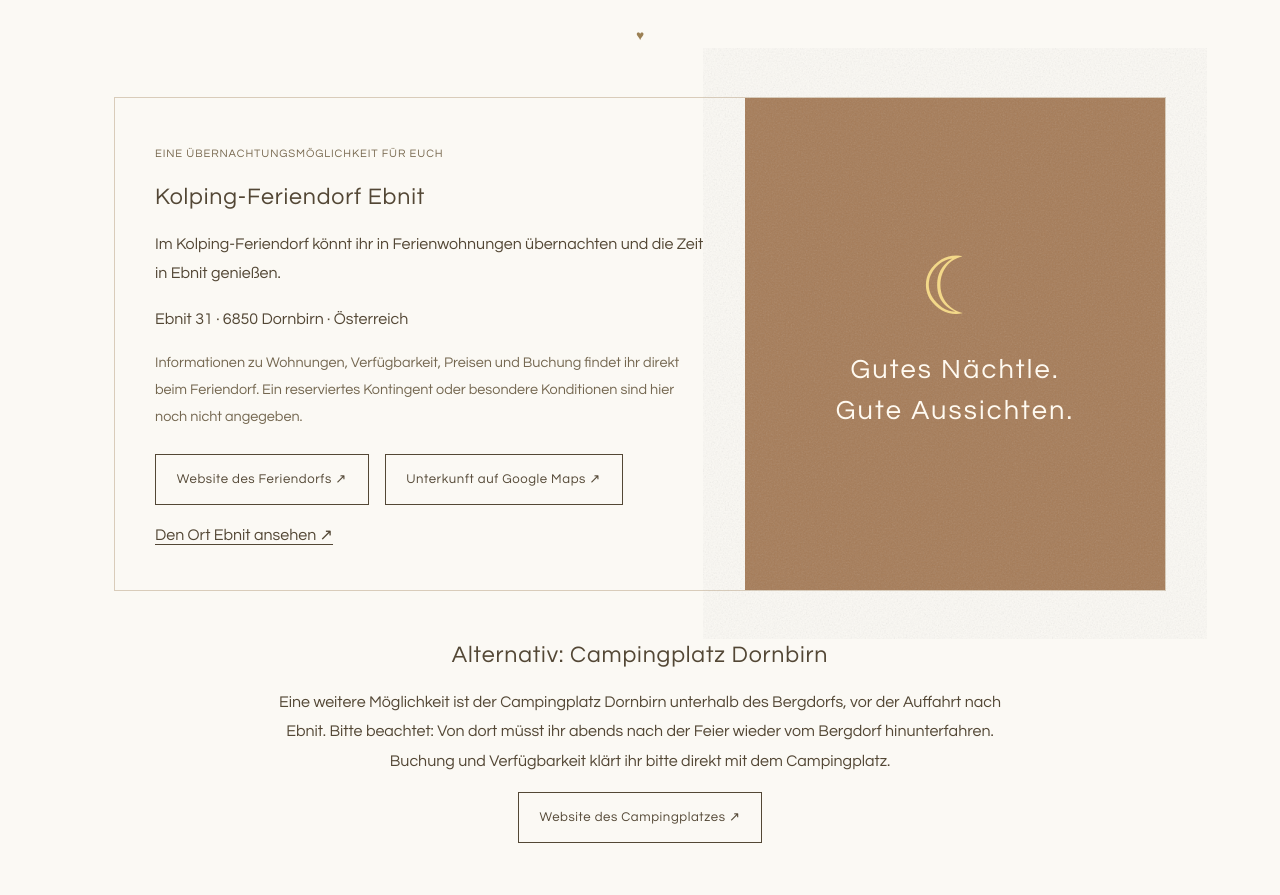
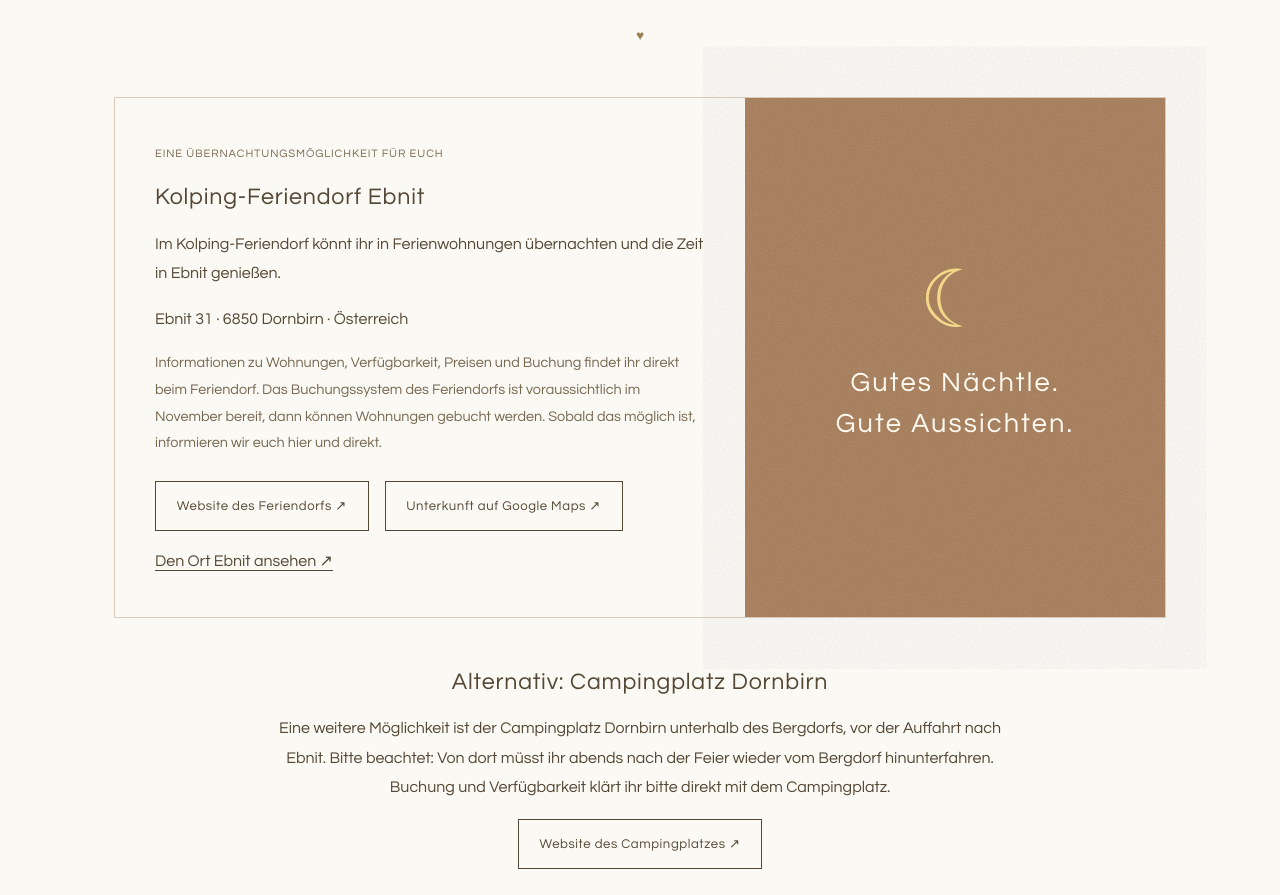
Before and after one commit to paulzierep/Natalie-und-Paul-Hochzeit-2-0-2027, a plain HTML site: page index.html in a window 1280 px wide. Shown: the part 4149-5044 px from the top of the page. Drawn offline with Linux system fonts and the light colour scheme.

Commit message:
Hinweis zum Buchungsstart im Kolping-Feriendorf ergänzen
Co-Authored-By: Claude Sonnet 5.5 <noreply@anthropic.com>

```diff
--- a/index.html
+++ b/index.html
@@ -68,7 +68,7 @@
     </section>
     <section class="section" id="uebernachten" aria-labelledby="uebernachten-titel">
       <div class="section-heading"><p class="eyebrow">Bleibt noch ein bisschen</p><h2 id="uebernachten-titel">Übernachten</h2></div>
-      <article class="unterkunft"><div><span class="tag">Eine Übernachtungsmöglichkeit für euch</span><h3>Kolping-Feriendorf Ebnit</h3><p>Im Kolping-Feriendorf könnt ihr in Ferienwohnungen übernachten und die Zeit in Ebnit genießen.</p><p>Ebnit 31 · 6850 Dornbirn · Österreich</p><p class="muted">Informationen zu Wohnungen, Verfügbarkeit, Preisen und Buchung findet ihr direkt beim Feriendorf. Ein reserviertes Kontingent oder besondere Konditionen sind hier noch nicht angegeben.</p><div class="links"><a class="button secondary" href="https://www.kolping-ebnit.at/" target="_blank" rel="noopener noreferrer">Website des Feriendorfs ↗<span class="sr-only"> (öffnet in einem neuen Tab)</span></a><a class="button secondary" href="https://www.google.com/maps/search/?api=1&amp;query=Kolping-Feriendorf+Ebnit+31+6850+Dornbirn" target="_blank" rel="noopener noreferrer">Unterkunft auf Google Maps ↗<span class="sr-only"> (öffnet in einem neuen Tab)</span></a><a href="https://maps.app.goo.gl/HhwFWJqcy7rDhzZF8" target="_blank" rel="noopener noreferrer">Den Ort Ebnit ansehen ↗<span class="sr-only"> (öffnet Google Maps in einem neuen Tab)</span></a></div></div><div class="nacht" aria-hidden="true"><span>☾</span><p>Gutes Nächtle.<br>Gute Aussichten.</p></div></article>
+      <article class="unterkunft"><div><span class="tag">Eine Übernachtungsmöglichkeit für euch</span><h3>Kolping-Feriendorf Ebnit</h3><p>Im Kolping-Feriendorf könnt ihr in Ferienwohnungen übernachten und die Zeit in Ebnit genießen.</p><p>Ebnit 31 · 6850 Dornbirn · Österreich</p><p class="muted">Informationen zu Wohnungen, Verfügbarkeit, Preisen und Buchung findet ihr direkt beim Feriendorf. Das Buchungssystem des Feriendorfs ist voraussichtlich im November bereit, dann können Wohnungen gebucht werden. Sobald das möglich ist, informieren wir euch hier und direkt.</p><div class="links"><a class="button secondary" href="https://www.kolping-ebnit.at/" target="_blank" rel="noopener noreferrer">Website des Feriendorfs ↗<span class="sr-only"> (öffnet in einem neuen Tab)</span></a><a class="button secondary" href="https://www.google.com/maps/search/?api=1&amp;query=Kolping-Feriendorf+Ebnit+31+6850+Dornbirn" target="_blank" rel="noopener noreferrer">Unterkunft auf Google Maps ↗<span class="sr-only"> (öffnet in einem neuen Tab)</span></a><a href="https://maps.app.goo.gl/HhwFWJqcy7rDhzZF8" target="_blank" rel="noopener noreferrer">Den Ort Ebnit ansehen ↗<span class="sr-only"> (öffnet Google Maps in einem neuen Tab)</span></a></div></div><div class="nacht" aria-hidden="true"><span>☾</span><p>Gutes Nächtle.<br>Gute Aussichten.</p></div></article>
       <div class="zusatz"><h3>Alternativ: Campingplatz Dornbirn</h3><p>Eine weitere Möglichkeit ist der Campingplatz Dornbirn unterhalb des Bergdorfs, vor der Auffahrt nach Ebnit. Bitte beachtet: Von dort müsst ihr abends nach der Feier wieder vom Bergdorf hinunterfahren. Buchung und Verfügbarkeit klärt ihr bitte direkt mit dem Campingplatz.</p><a class="button secondary" href="https://camping-dornbirn.at/" target="_blank" rel="noopener noreferrer">Website des Campingplatzes ↗<span class="sr-only"> (öffnet in einem neuen Tab)</span></a></div>
     </section>
     <section class="section faq" id="fragen" aria-labelledby="fragen-titel">
```
Also changed, not shown: 1 other file.
